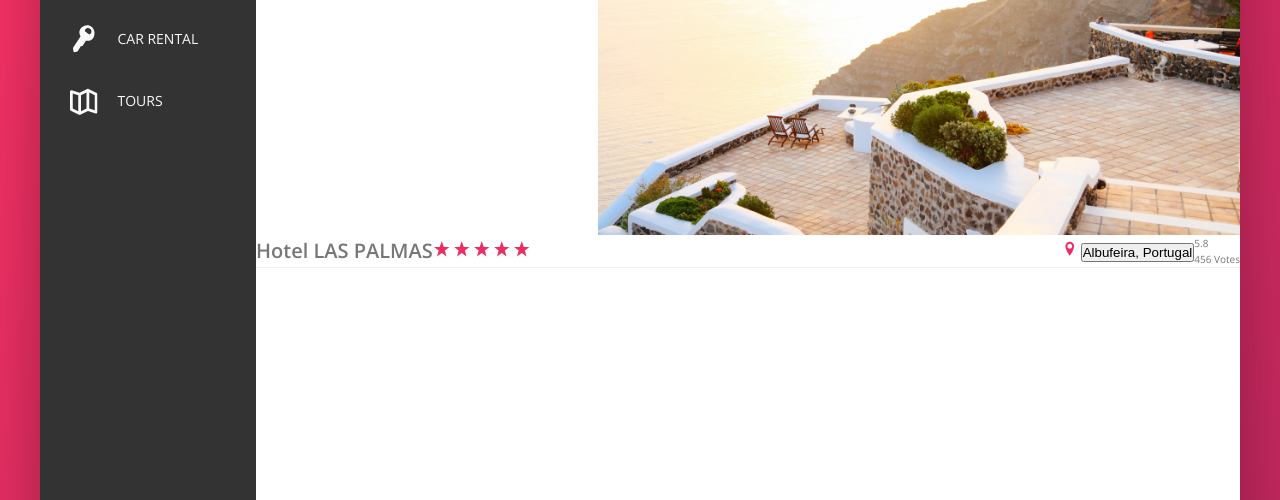
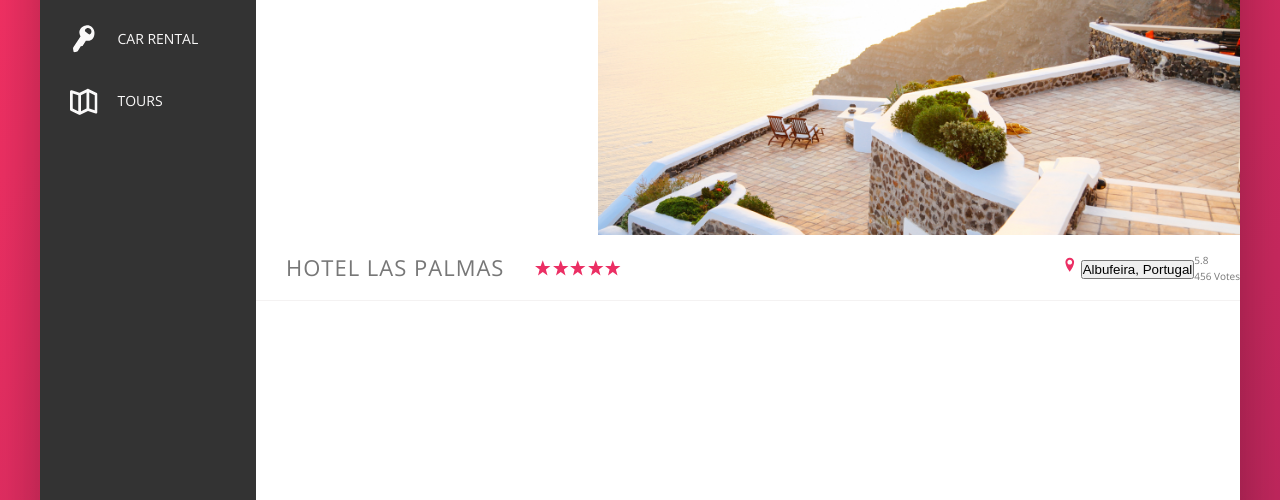
Before and after one commit to smarigowda/advanced-css-flexbox, a website: page starter/index.html in a window 1280 px wide. Shown: the part 300-800 px from the top of the page. Drawn offline with nearby package versions, Linux system fonts and the light colour scheme.

Commit message:
verticaly aligning starts, since svg is inline

```diff
--- a/starter/sass/_components.scss
+++ b/starter/sass/_components.scss
@@ -210,10 +210,16 @@
     border-bottom: 1px solid var(--color-grey-light-2);
 
     &__heading {
-
+        font-size: 2.2rem;
+        text-transform: uppercase;
+        color: var(--color-grey-dark-2);
+        font-weight: 300;
+        letter-spacing: 1px;
+        padding: 1.5rem 3rem;
     }
     &__stars {
         // flex: 1;
+        display: flex;
         margin-right: auto;
     }
     &__icon-star,
```
Also changed, not shown: starter/css/style.css.
